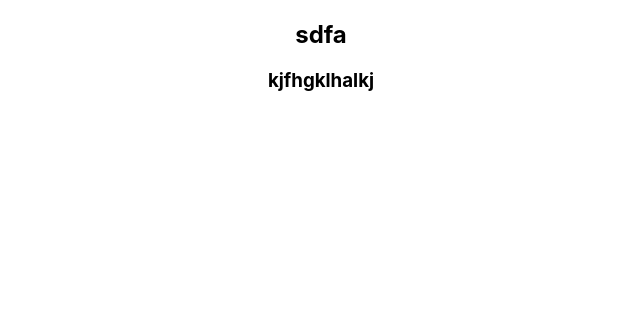
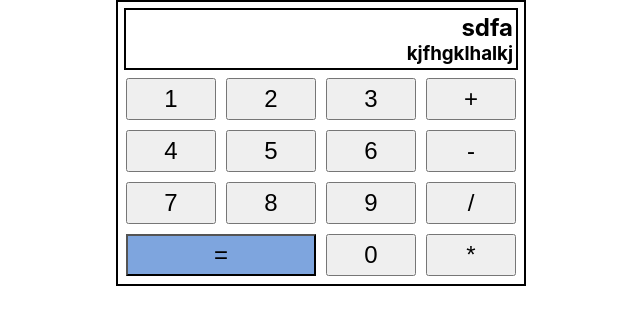
Before and after one commit to dylant135/calcalator, a React (Create React App) app: page / in a window 1280 px wide. Shown: the top 324 px of the page, without its empty margins (319-959 px from the left). Built offline with nearby package versions, Linux system fonts and the light colour scheme.

Commit message:
layout set up

```diff
--- a/src/App.css
+++ b/src/App.css
@@ -1,38 +1,41 @@
-.App {
-  text-align: center;
+* {
+  margin: 0;
+  padding: 0;
 }
 
-.App-logo {
-  height: 40vmin;
-  pointer-events: none;
+.App {
+  width: 400px;
+  margin: auto;
+  padding: 3px;
+  border: 2px solid black;
 }
 
-@media (prefers-reduced-motion: no-preference) {
-  .App-logo {
-    animation: App-logo-spin infinite 20s linear;
-  }
+.buttonsContainer {
+  width: 400px;
+  display: grid;
+  grid-template-columns: repeat(4, 1fr);
+  grid-template-rows: repeat(4, 1fr);
 }
 
-.App-header {
-  background-color: #282c34;
-  min-height: 100vh;
-  display: flex;
-  flex-direction: column;
-  align-items: center;
-  justify-content: center;
-  font-size: calc(10px + 2vmin);
-  color: white;
+.span2 {
+  grid-column: 1 / 3;
+  background-color: #7EA5DE;
 }
 
-.App-link {
-  color: #61dafb;
+button {
+  margin: 5px;
+  padding: 5px;
+  font-size: 1.5em;
 }
 
-@keyframes App-logo-spin {
-  from {
-    transform: rotate(0deg);
-  }
-  to {
-    transform: rotate(360deg);
-  }
+button:hover {
+  cursor: pointer;
+  background-color: #A3BFE7;
 }
+
+.display {
+  text-align: right;
+  border: 2px solid black;
+  margin: 3px;
+  padding: 3px;
+}
--- a/src/App.js
+++ b/src/App.js
@@ -1,10 +1,12 @@
 import './App.css';
 import Display from './components/Display';
+import Buttons from './components/Buttons';
 
 function App() {
   return (
     <div className="App">
       <Display />
+      <Buttons />
     </div>
   );
 }
--- /dev/null
+++ b/src/components/Buttons.js
@@ -0,0 +1,24 @@
+import React from 'react'
+
+export default function Buttons() {
+    return (
+        <div className='buttonsContainer'>
+            <button>1</button>
+            <button>2</button>
+            <button>3</button>
+            <button>+</button>
+            <button>4</button>
+            <button>5</button>
+            <button>6</button>
+            <button>-</button>
+            <button>7</button>
+            <button>8</button>
+            <button>9</button>
+            <button>/</button>
+            <button className='span2'>=</button>
+            <button>0</button>
+            <button>*</button>
+
+        </div>
+    )
+}
```
